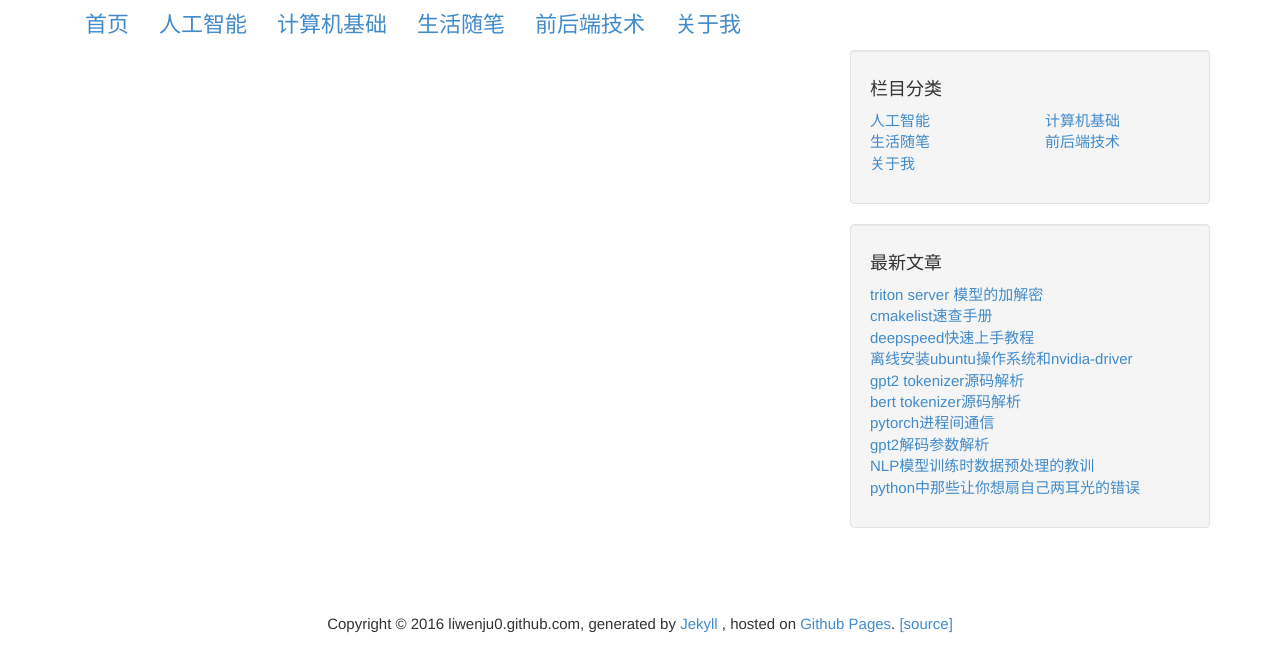
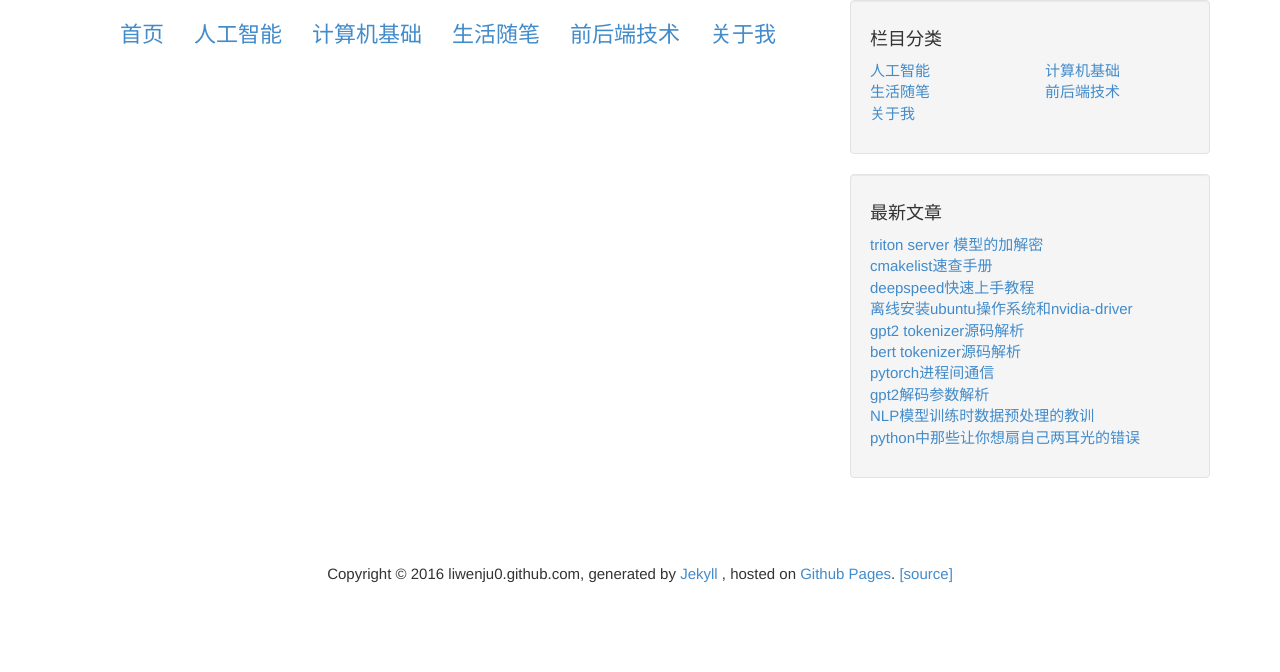
Before and after one commit to liwenju0/liwenju0.github.io, a Jekyll site: the page built from tags.md, in a window 1280 px wide. Shown: the top 672 px of the page. Built offline with Jekyll 4.4.1, drawn with Linux system fonts in a browser that asks for light colours.

Commit message:
修改布局

```diff
--- a/_layouts/category.html
+++ b/_layouts/category.html
@@ -36,7 +36,7 @@
 <body>
   <!-- Navigation -->
   <!-- Navigation -->
-  <div class="container">
+  <div class="container anim_container">
     <!-- Collect the nav links, forms, and other content for toggling -->
     {% include navigation.html %}
     <!-- /.navbar-collapse -->
--- a/_layouts/default.html
+++ b/_layouts/default.html
@@ -49,7 +49,7 @@
   <body>
     <!-- Navigation -->
    <!-- Navigation -->
-  <div class="container">
+  <div class="container anim_container">
     <!-- Collect the nav links, forms, and other content for toggling -->
       {% include navigation.html %}
     <!-- /.navbar-collapse -->
```
